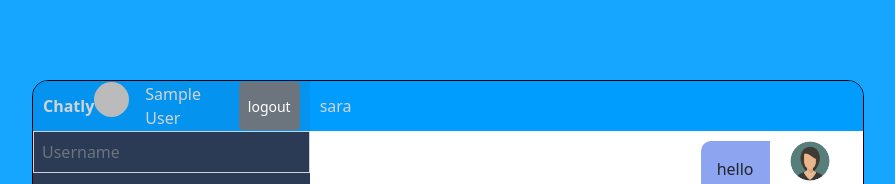
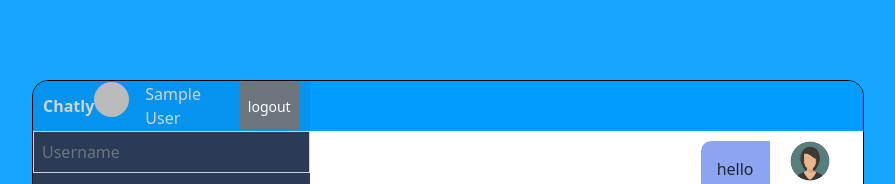
Before and after one commit to SherifAckles/chatly, a React (Create React App) app: page / in a window 1280 px wide. Shown: the top 184 px of the page, without its empty margins (192-1087 px from the left). Built offline with nearby package versions, Linux system fonts and the light colour scheme; no server answers; sample sign-in values are in the browser's storage.

Commit message:
import chat , useContext

```diff
--- a/src/components/chatbox/Chat.jsx
+++ b/src/components/chatbox/Chat.jsx
@@ -1,14 +1,16 @@
-import React from "react";
+import React, { useContext } from "react";
+import { ChatContext } from "../../context/ChatContext";
 import Messages from "./Messages";
 import Writemessage from "./Writemessage"
 import "./chat.css";
 
 const Chat = () => {
+  const { data } = useContext(ChatContext);
   return (
     <div className="chat">
       <div className="chatinfo">
         {/* username */}
-        <span>sara</span>
+        <span>{data.user?.displayName}</span>
       </div>
       <Messages />
       <Writemessage/>
--- a/src/components/pages/Register.jsx
+++ b/src/components/pages/Register.jsx
@@ -124,7 +124,7 @@ function Register() {
         </div>
       </Form>
       <p className="d-flex justify-content-center m-4">
-        Already have Chatly account? <Link to="/register">Login</Link>
+        Already have Chatly account? <Link to="/Login">Login</Link>
       </p>
     </main>
   );
```
